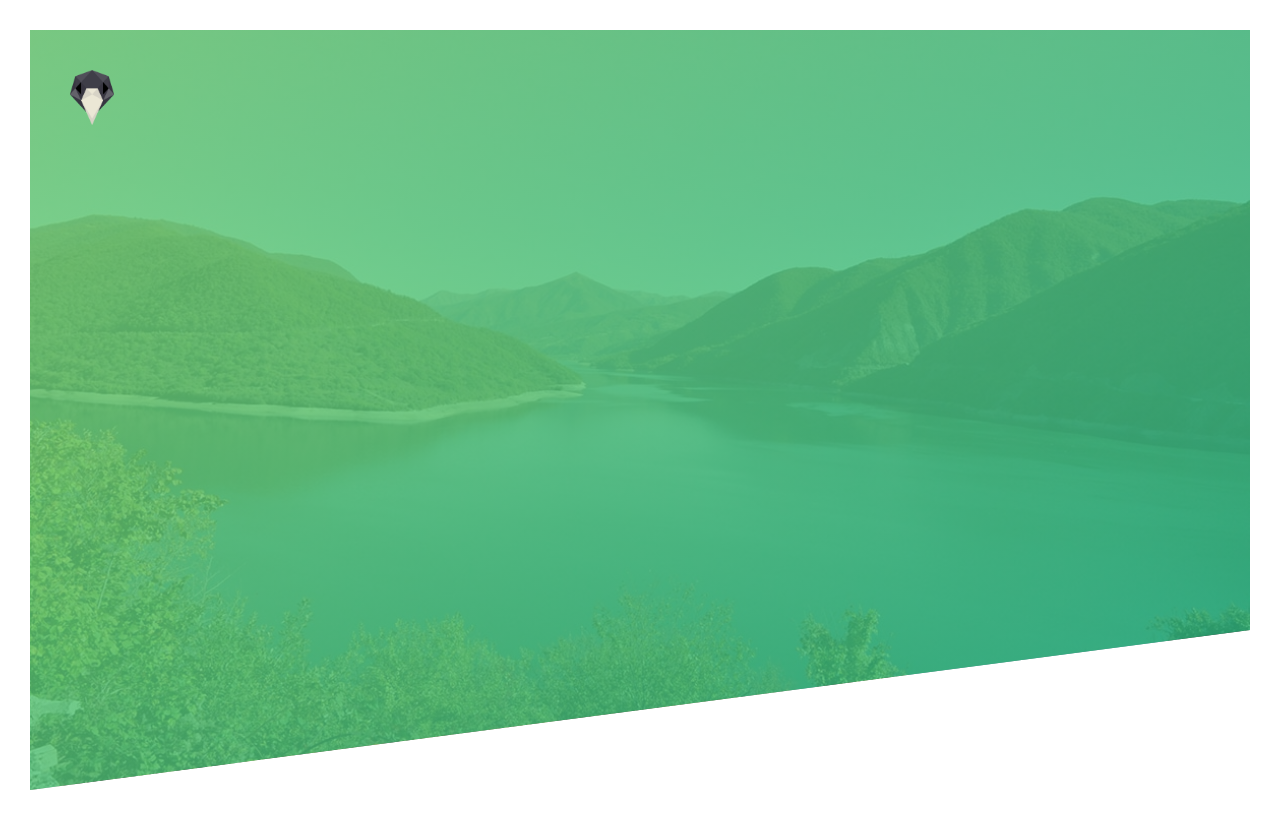
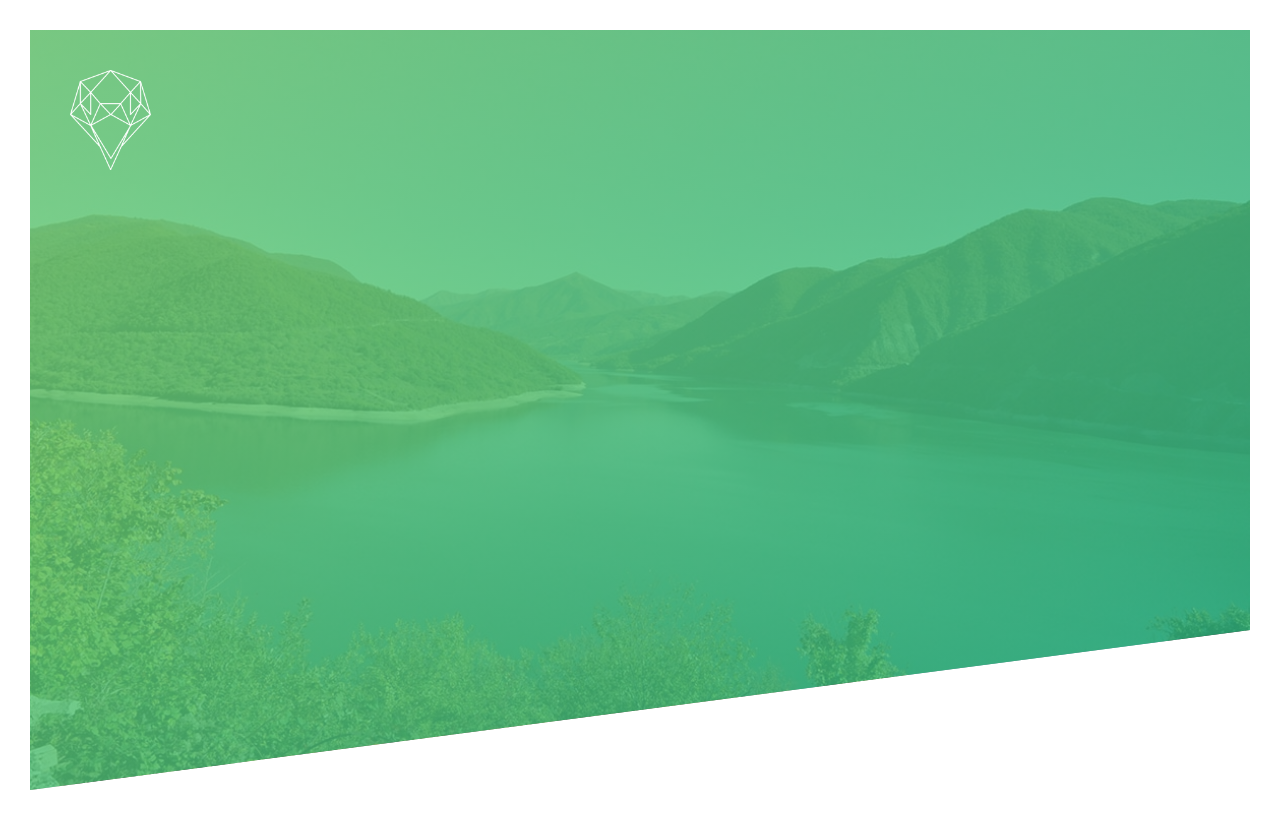
Before and after one commit to Elldrigar/PP_01-Landing-Page, a plain HTML site: page index.html in a window 1280 px wide. Drawn offline with Linux system fonts and the light colour scheme.

Commit message:
Change Logo

```diff
--- a/css/style.css
+++ b/css/style.css
@@ -29,5 +29,5 @@ body {
 }
 
 .logo {
-    height: 55px;
+    height: 100px;
 }
--- a/index.html
+++ b/index.html
@@ -15,7 +15,7 @@
 <body>
     <header class="header">
         <div class="logo-container">
-            <img class="logo" src="img/gawronLogo.png" alt="logo">
+            <img class="logo" src="img/gawronLogo_obrysWhite.png" alt="logo">
         </div>
     </header>
 
```
Also changed, not shown: img/gawronLogo_obrysWhite.png (added).
